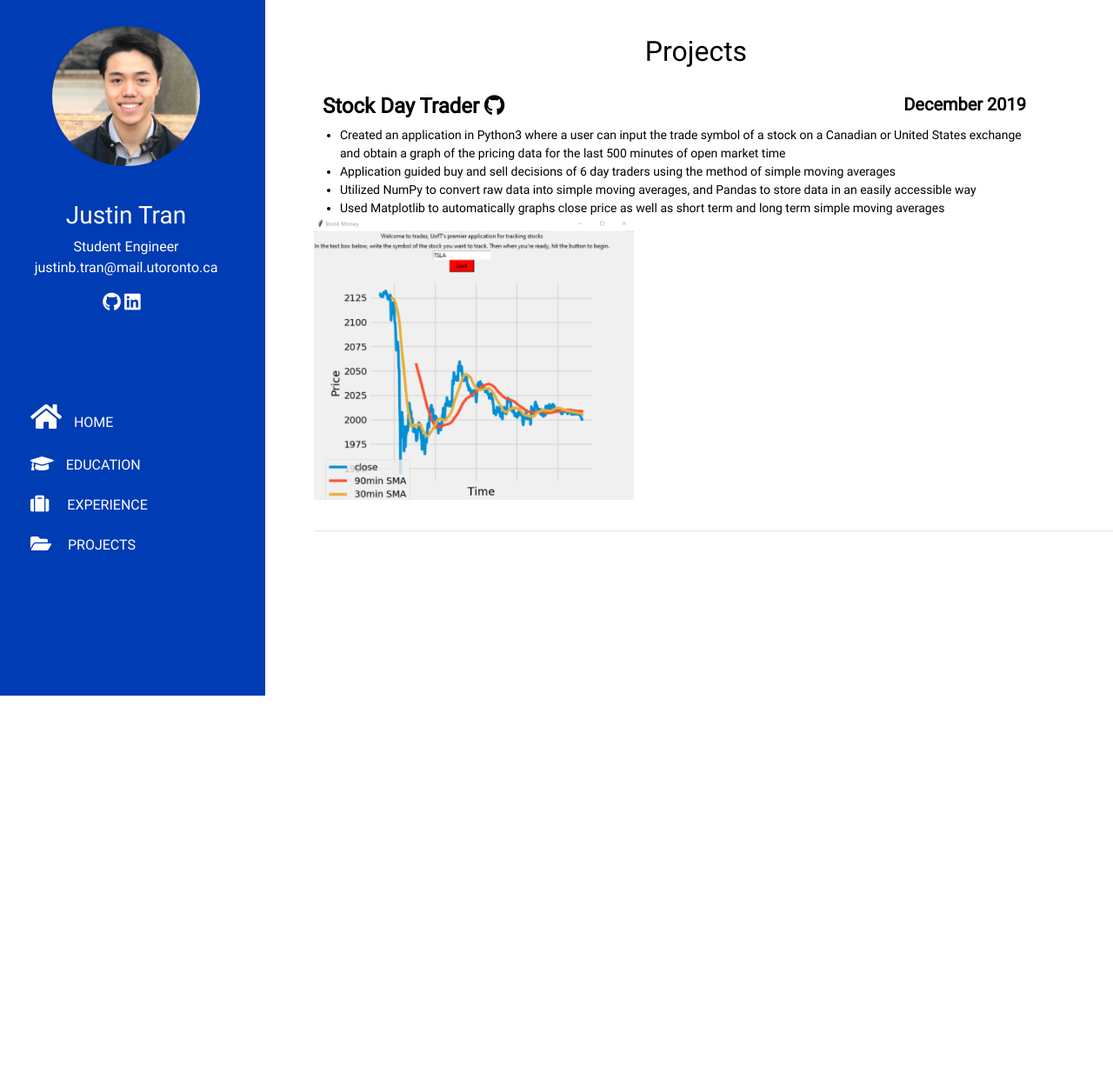
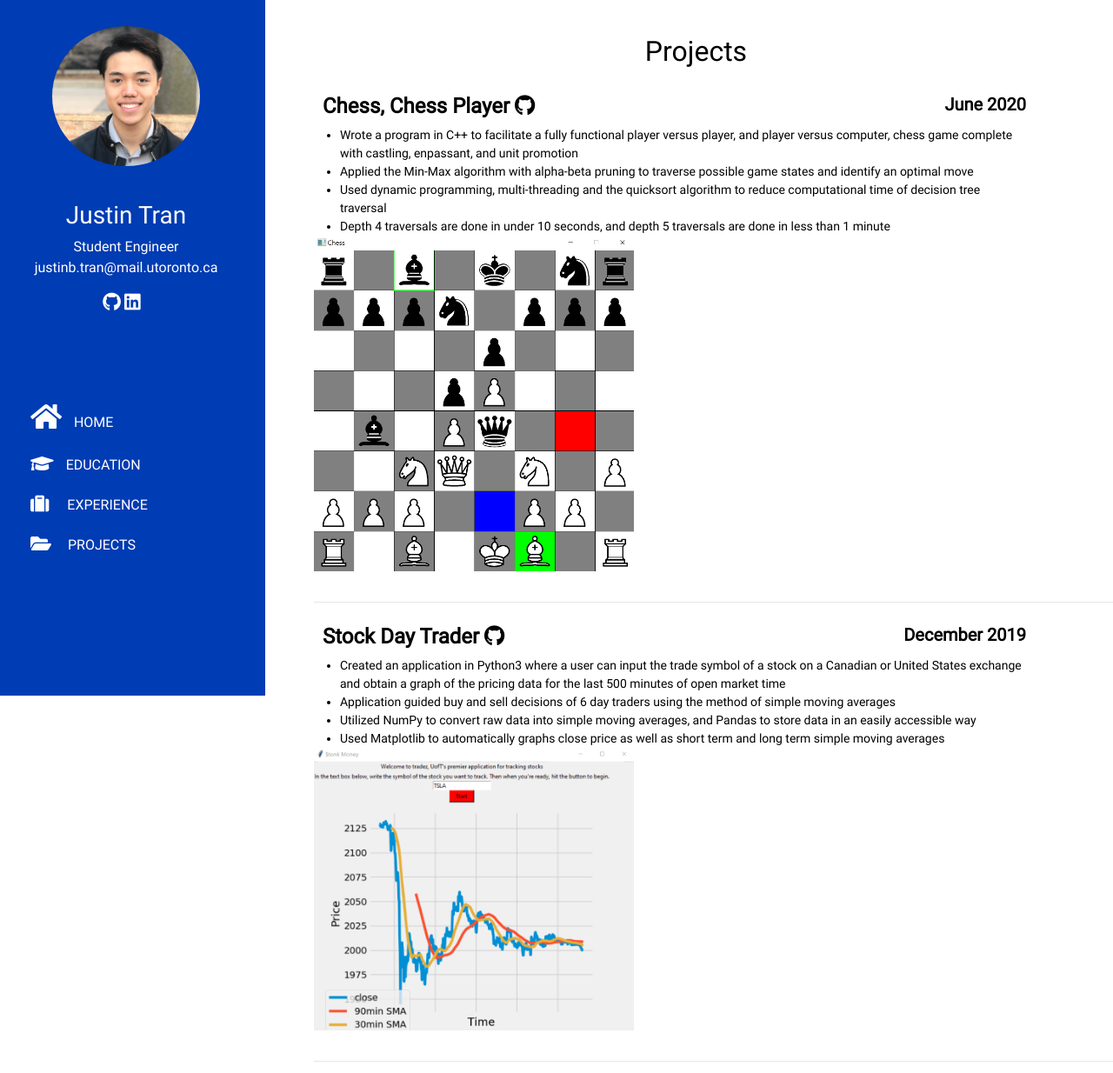
Before and after one commit to JustinBTran/justinbtran.github.io, a plain HTML site: page projects.html in a window 1280 px wide. Shown: the whole page at 87% size. Before the commit the page ends 800 px from the top, so only its background shows below. Drawn offline with nearby package versions, Linux system fonts and the light colour scheme.

Commit message:
added element in projects section

```diff
--- a/projects.html
+++ b/projects.html
@@ -131,6 +131,36 @@
                             <div class = "life-item-content" style = "margin-left: 10px">
                               <h5>
                                 <b>
+                                  <span class = "blue-grey"> June 2020</span>
+                                </b>
+                              </h5>
+                              <h4 class = "life-item-title">
+                                <b>Chess, Chess Player
+                                  <a href= "https://github.com/JustinBTran/Chess" target="_blank">
+                                  <i class = "fab fa-github fa-md">
+                                  </i>
+                                </a>
+                              </b>
+                              </h4>
+
+                              <ul style="font-size: 14px;">
+                                <li>Wrote a program in C++ to facilitate a fully functional player versus player, and player versus computer,
+                                  chess game complete with castling, enpassant, and unit promotion</li>
+                                <li>Applied the Min-Max algorithm with alpha-beta pruning to traverse possible game states and identify an optimal move </li>
+                                <li>Used dynamic programming, multi-threading and the quicksort algorithm to reduce computational time of decision tree traversal</li>
+                                <li>Depth 4 traversals are done in under 10 seconds, and depth 5 traversals are done in less than 1 minute</li>
+                              </ul>
+                            </div>
+                          </div>
+                          <img class = "life-item-img" src = "assets/Chess.PNG" style="width:40%;height:35%;position: relative;">
+                          <hr class = "line-seperator">
+                        </li>
+                        <!----------------------------------------->
+                        <li>
+                          <div class = "life-item">
+                            <div class = "life-item-content" style = "margin-left: 10px">
+                              <h5>
+                                <b>
                                   <span class = "blue-grey"> December 2019</span>
                                 </b>
                               </h5>
```
Also changed, not shown: assets/Chess.PNG (added).
